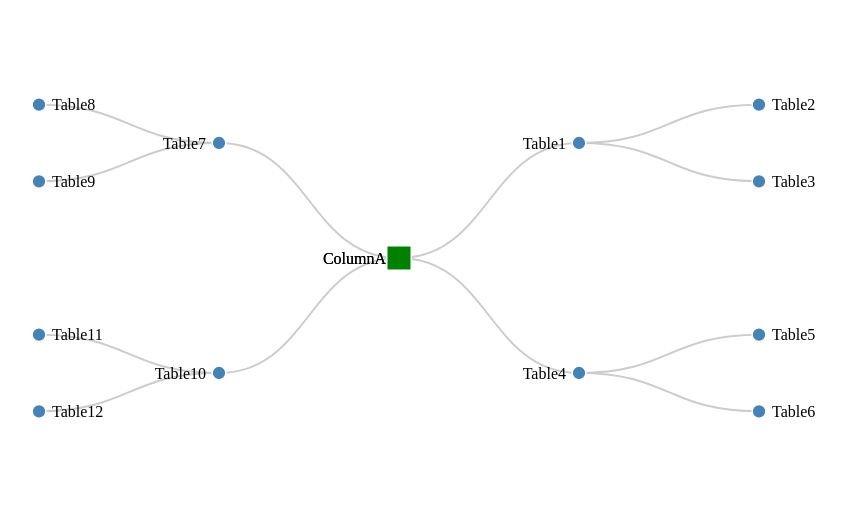
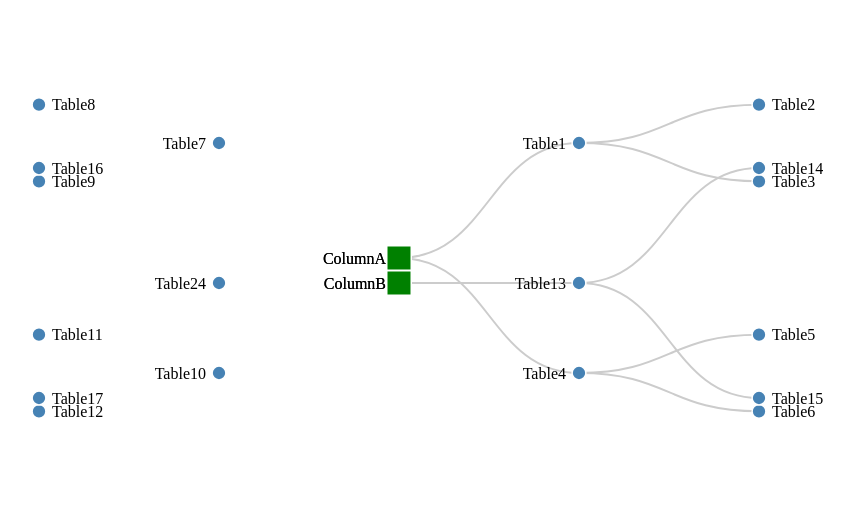
Before and after one commit to Akshay-Iyangar/D3conceptmap, a plain HTML site: page index.html in a window 1280 px wide. Shown: the whole page, without its empty margins (89-943 px from the left). Drawn offline with nearby package versions, Linux system fonts and the light colour scheme.

Commit message:
multitree

```diff
--- a/index.html
+++ b/index.html
@@ -32,12 +32,13 @@
 
 <script>
 
+//********** Please write a very good css this is adhoc ***************
+
+
 // ************** Generate the tree diagram	 *****************
 var margin = {top: 20, right: 120, bottom: 20, left: 120},
 	width = 960 - margin.right - margin.left,
 	height = 500 - margin.top - margin.bottom;
-
-var i = 0;
 
 var tree = d3.layout.tree()
 	.size([height, width]);
@@ -48,33 +49,52 @@ var diagonal = d3.svg.diagonal()
 var svg = d3.select("body").append("svg")
 	.attr("width", width + margin.right + margin.left)
 	.attr("height", height + margin.top + margin.bottom)
-  .append("g")
+  	.append("g")
 	.attr("transform", "translate(" + margin.left + "," + margin.top + ")");
 
 // load the external data
 //Loads the complete json
 //Object { name: "Top Level", parent: "null", children: Array[2] }
-d3.json("./sampleData.json", function(error, treeData) {
+d3.json("./sampleData1.json", function(error, treeData) {
   upstream = treeData[0]["upstream"];
   downstream = treeData[0]["downstream"];
   //console.log(upstream);
-  update(upstream,180);
-  update(downstream,-180);
+  update(upstream,180,"upstream");
+  update(downstream,-180,"downstream");
 });
 
-function update(source,depth_factor) {
+function update(source,depth_factor,side) {
 	//source will have the complete data
 	//without var you have the variable declared as global. So accessible.
 	//console.log(source);
 
   // Compute the new tree layout.
   //console.log(source);
-  var nodes = tree.nodes(source).reverse(),
-  //var node_right = tree.nodes(source.downstream).reverse(), //Not global
-	  links = tree.links(nodes); //global
+  //Will need an array. Let's do this .
+
+  //Just check if source is an array or not if not an array make it an array.
+
+  if(source.constructor != Array){
+  	var data = new Array(source);
+  }
+  else{
+  	var data = source;
+  }
+
+  var nodes ;
+  var links ;
+  var height_change=0;
+  var index;
+
+
+  data.forEach(function(data,i){
+  	nodes = tree.nodes(data).reverse();
+  	links = tree.links(nodes);
+  	height_change = height_change + 18;
+  	index = i;
 //console.log(tree.nodes(source));
-//console.log(nodes); //gets you all the nodes //MyCode: Array [ Array[2] ] Original Code: Array [ Object, Object, Object, Object, Object ]
-//console.log(links) //gets you all the links Array [ Object, Object, Object, Object ]
+//console.log(nodes[0]); //gets you all the nodes //MyCode: Array [ Array[2] ] Original Code: Array [ Object, Object, Object, Object, Object ]
+ //gets you all the links Array [ Object, Object, Object, Object ]
 
 
 
@@ -83,11 +103,12 @@ function update(source,depth_factor) {
 
   // Declare the nodes…
   //This is where the data is read
-  var node = svg.selectAll("gnode") //what does this g.node do??? Need to explore
+  var node = svg.selectAll("svg") //what does this g.node do??? Need to explore
 	  .data(nodes, function(d) { //console.log(d.id);
 	  	return d.id || (d.id = i++); });
 
-//console.log(nodes[0]);
+
+	//console.log(source.length);
 
 
 
@@ -100,11 +121,12 @@ function update(source,depth_factor) {
 		  return "translate(" + (d.y+(width/2)) + "," + d.x + ")"; }); //svg x,y co-ordinates
 
 //for varying shapes use path and keep retrofitting as per conveniance
-//This d.id === i-1 may come to bite you as the code exapnds. I guess
 
   nodeEnter.append("path")
   			.attr("class","node")
-  			.style("fill", function(d){ return d.id === i-1 ? "green":"steelblue";})
+  			.attr("transform", function(d) {
+		  		return "translate(" + 0 + "," + (25*index) + ")"; })//svg x,y co-ordinates //need to see how this can be dynamic
+  			.style("fill", function(d){ return d.parent == "null" ? "green":"steelblue";})
       		.style("stroke", "white")
       		.style("stroke-width", "1.5px")
       		.on("mouseover", function(d) {
@@ -114,7 +136,7 @@ function update(source,depth_factor) {
       				d3.selectAll("path.link").style("stroke-width","5.5px"); // this should be stroke
 
       				var child = d3.selectAll("path.node");
-      				child.filter(function(x){return d.id != x.id}).style("fill","pink"); //Works absolutely fine
+      				child.filter(function(x){console.log(d.id);return d.id != x.id}).style("fill","pink"); //Works absolutely fine
 
       				//This is good logic may be needed but need recursive action not iterative .
       				/*d.children.forEach(function(c,i){
@@ -125,7 +147,6 @@ function update(source,depth_factor) {
       					//console.log(i);
       					//d3.select(this).style("fill","black");
       				})*/
-
       			}
       		})
 
@@ -133,14 +154,13 @@ function update(source,depth_factor) {
       			if(d.children){
       				d3.select(this).style("fill","green");
       				d3.selectAll("path.link").style("stroke-width","1.5px"); // this should be stroke
-
       				var child = d3.selectAll("path.node");
       				child.filter(function(x){return d.id != x.id}).style("fill","steelblue"); //Works absolutely fine
       			}
       		})
   			.attr("d", d3.svg.symbol()
-  				.size(function(d){ return d.id === i-1 ? "600":"150";})
-  				.type(function(d){ return d.id === i-1 ? "square":"circle";}));
+  				.size(function(d){ return d.parent == "null" ? "600":"150";})
+  				.type(function(d){ return d.parent == "null" ? "square":"circle";}));
 
 
 
@@ -148,6 +168,8 @@ function update(source,depth_factor) {
 	  .attr("x", function(d) {
 		  return d.children || d._children ? -13 : 13; })
 	  .attr("dy", ".35em")
+	  .attr("transform", function(d) {
+		  		return "translate(" + 0 + "," + (25*index) + ")"; })//svg x,y co-ordinates //need to see how this can be dynamic
 	  .attr("text-anchor", function(d) {
 		  return d.children || d._children ? "end" : "start"; })
 	  .text(function(d) { return d.name; })
@@ -155,25 +177,29 @@ function update(source,depth_factor) {
 
   // Declare the links…
   var link = svg.selectAll("path.link")
-	  .data(links, function(d) { return d.target.id; });
+	  .data(links, function(d,i) {
+	  	console.log(d.source.id + "_"+ d.target.id +"_"+side);
+	  	return d.source.id + "_"+ d.target.id +"_"+side;
+	  	 });
 
+
+
+console.log(links);
   // Enter the links.
   link.enter().insert("path", "g")
 	  .attr("class", "link")
-	  .attr("transform","translate("+width/2+",0)")
+	  .attr("transform", function(d) {
+		  		return "translate(" + (width/2) + "," + (25*index) + ")"; })//svg x,y co-ordinates //need to see how this can be dynamic
 	  .attr("d", diagonal);
+
+  })
 
 }
 
 
-//Pending shape of the col can it be improved ????
-
-
-//mouseover funstionality this is easy.
-
-
-
-
+//With one table it gets srewed.
+//The links naming is little tricky.
+//Biggest problem is how to solve common links????
 
 
 </script>
--- a/sampleData1.json
+++ b/sampleData1.json
@@ -97,12 +97,16 @@
             "parent":"null",
             "children":[
                {
-                  "name":"Table10",
+                  "name":"Table24",
                   "parent":"ColumnB",
                   "children":[
                      {
                         "name":"Table16",
-                        "parent":"Table10"
+                        "parent":"Table24"
+                     },
+                     {
+                        "name":"Table17",
+                        "parent":"Table24"
                      }
                   ]
                }
```
